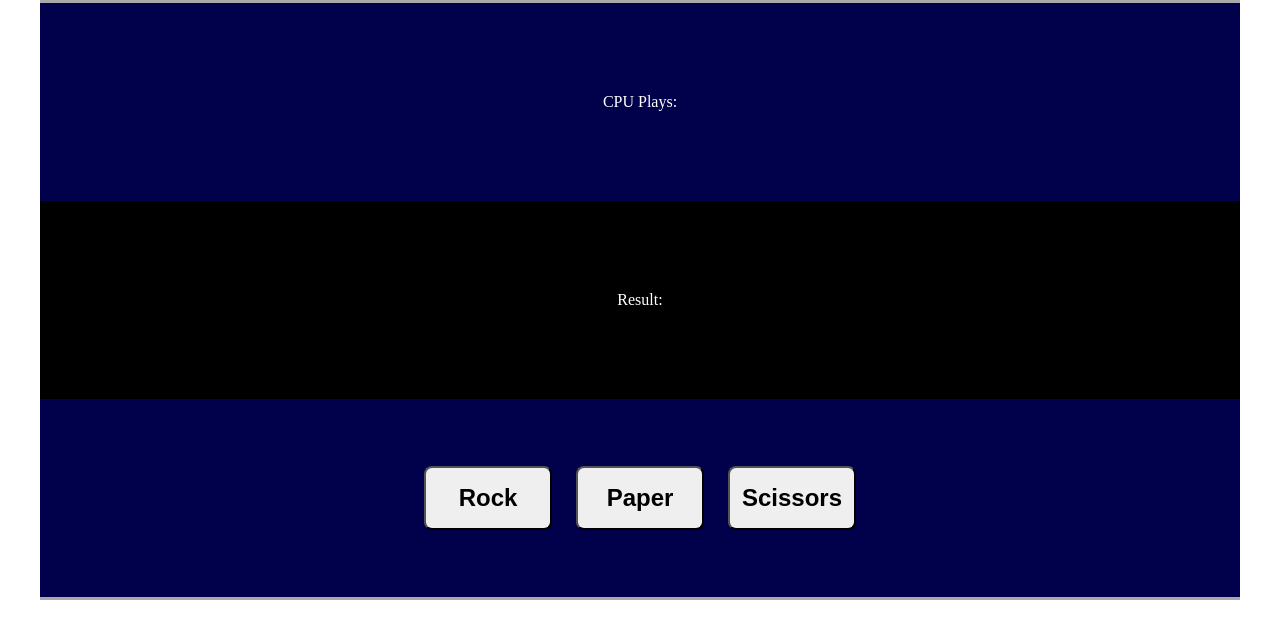
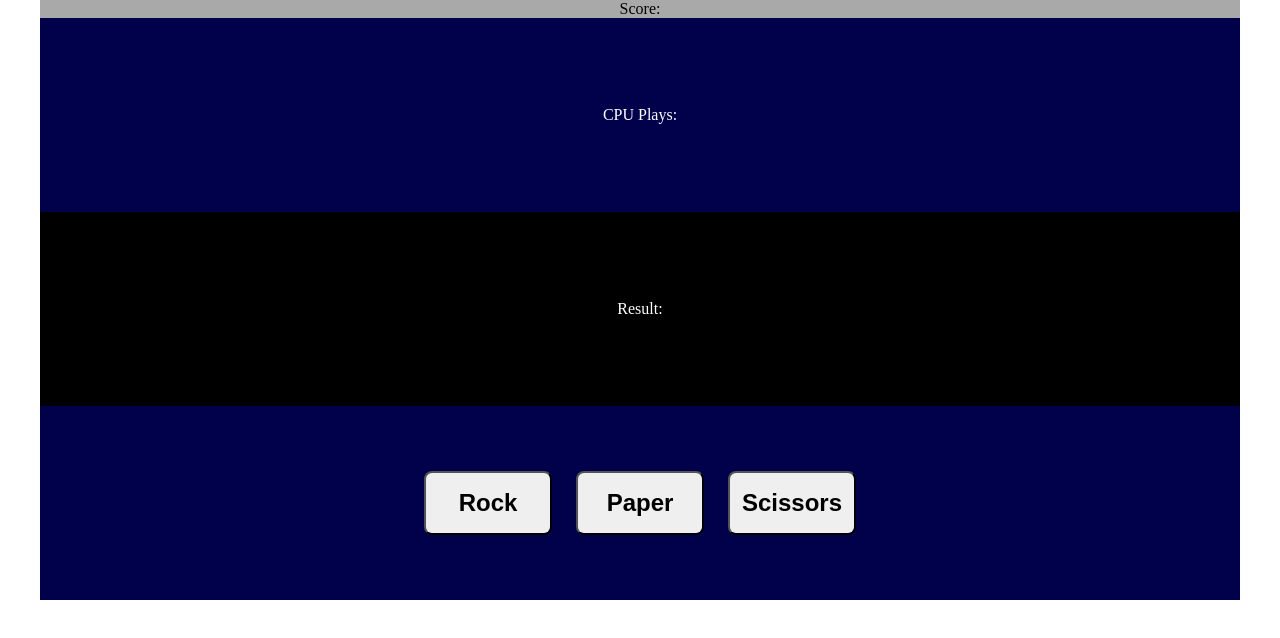
Before and after one commit to ryleedwards/rock-paper-scissors, a plain HTML site: page index.html in a window 1280 px wide. Drawn offline with Linux system fonts and the light colour scheme.

Commit message:
Create initial score and round area

```diff
--- a/index.html
+++ b/index.html
@@ -11,12 +11,16 @@
   <body>
     <div class="container main">
       <div class="container playArea">
+        <div class="topBanner">
+          <div>Score:</div>
+        </div>
         <div class="cpuArea">
-          <span class="cpuSelectionBanner">CPU Plays:</span>
-          <span class="cpuSelection"></h2>
+          <span class="cpuSelectionBanner">CPU Plays: </span>
+          <span class="cpuSelection"></span>
         </div>
-        <div class="result">
-          <span class="resultBanner">Result:</span>
+        <div class="resultArea">
+          <div class="resultBanner">Result:</div>
+          <div class="result"></div>
         </div>
         <div class="playerArea">
           <div class="btn-container">
--- a/style.css
+++ b/style.css
@@ -38,7 +38,7 @@
     0 17px 50px 0 rgba(0, 0, 0, 0.19);
 }
 
-.result {
+.resultArea {
   background-color: black;
   height: 33%;
   width: 1200px;
```
